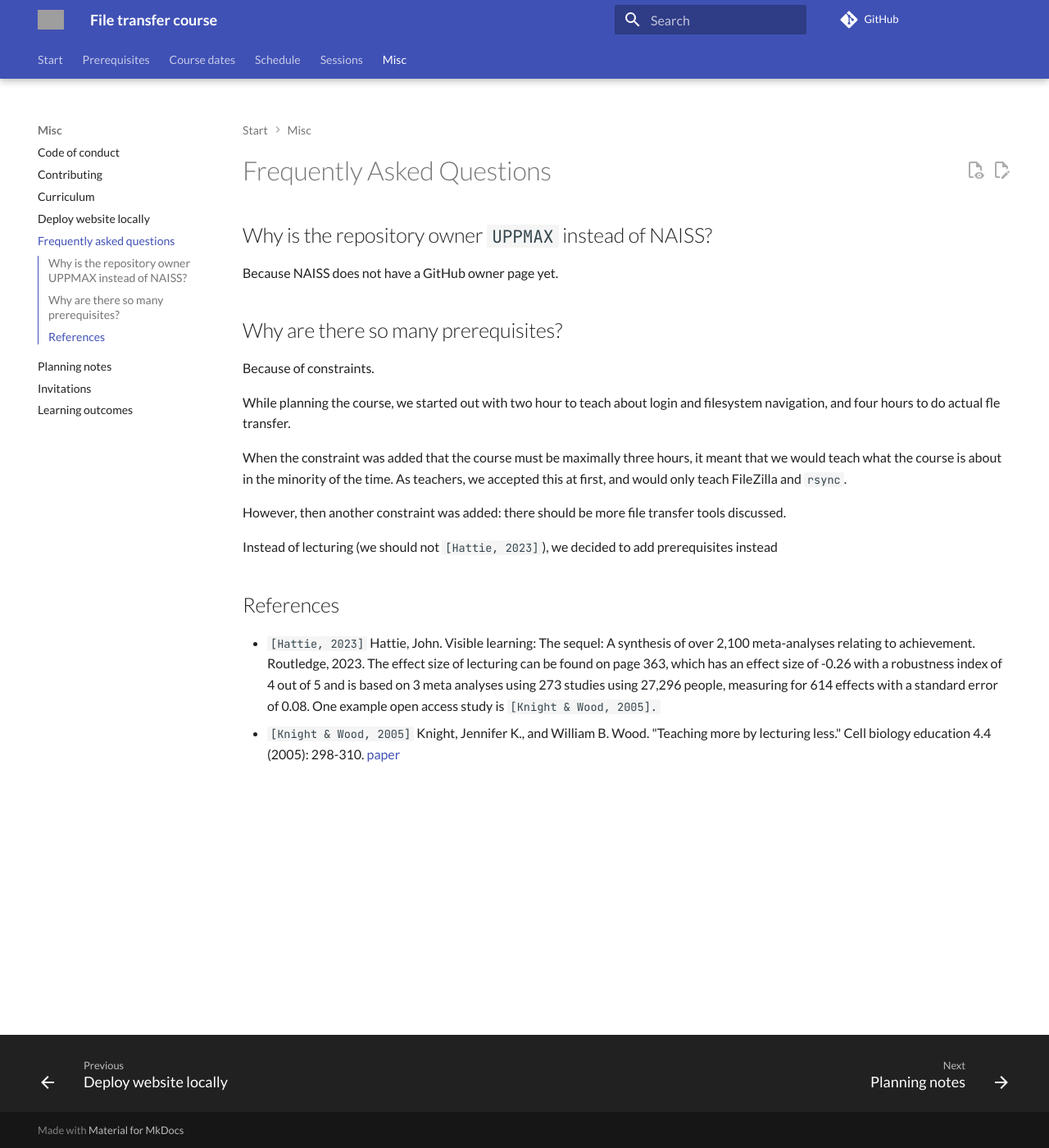
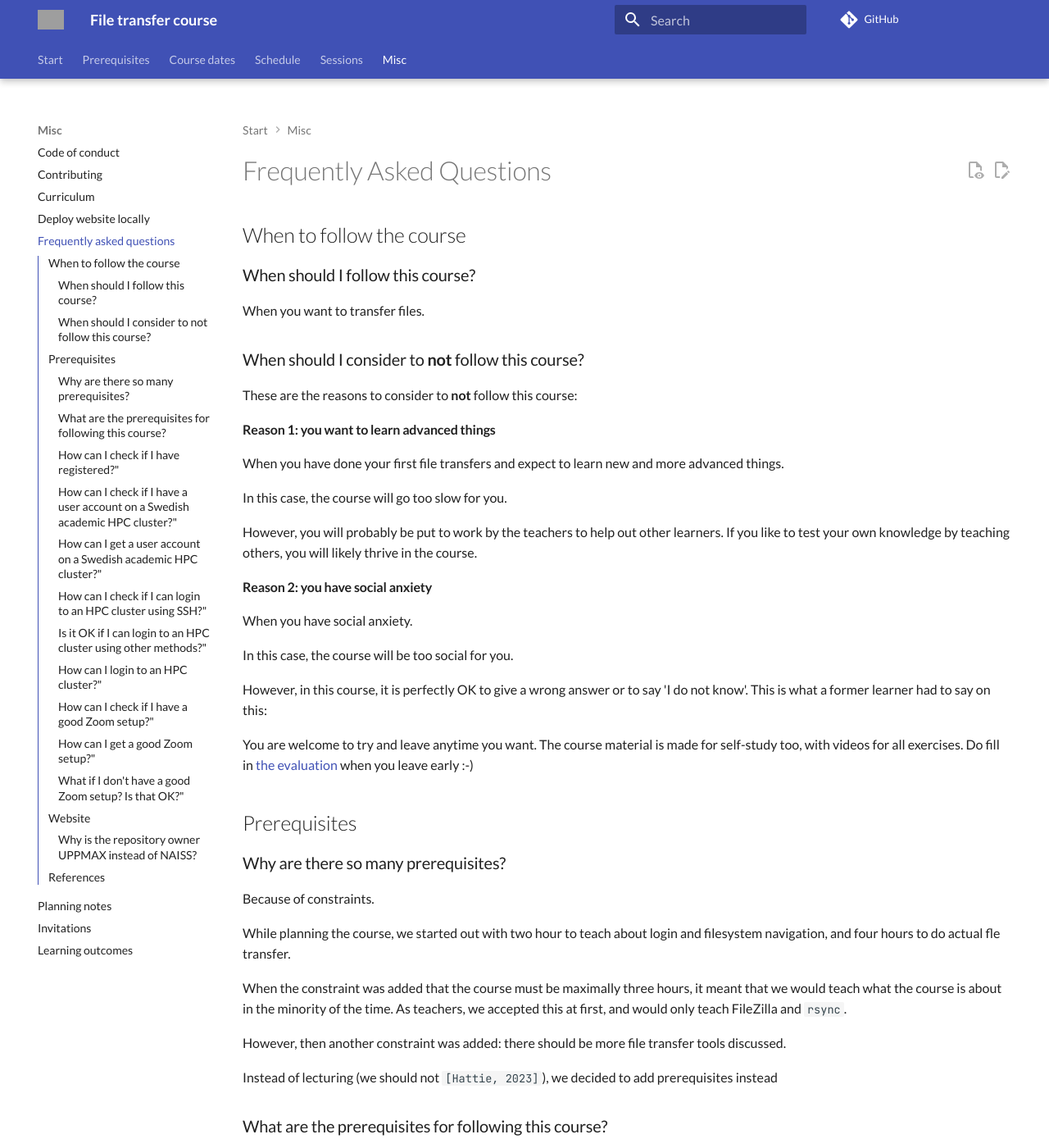
Before and after one commit to UPPMAX/naiss_file_transfer_course, an MkDocs documentation site: the page built from docs/faq.md, in a window 1280 px wide and 1400 px high. Shown: the whole window at 82% size. Built offline with MkDocs 1.6.1 and Material for MkDocs 9.7.7, drawn with Linux system fonts in a browser that asks for light colours; comment, search, counter and statistics services are not loaded; some of the changed text lies outside the part shown; grey boxes are pictures that could not be loaded.

Commit message:
Add prereq number 4 (#14) and how to check the prereqs in the FAQ

```diff
--- a/docs/faq.md
+++ b/docs/faq.md
@@ -7,11 +7,47 @@
 
 # Frequently Asked Questions
 
-## Why is the repository owner `UPPMAX` instead of NAISS?
+## When to follow the course
 
-Because NAISS does not have a GitHub owner page yet.
+### When should I follow this course?
 
-## Why are there so many prerequisites?
+When you want to transfer files.
+
+### When should I consider to **not** follow this course?
+
+These are the reasons to consider to **not** follow this course:
+
+#### Reason 1: you want to learn advanced things
+
+When you have done your first file transfers and
+expect to learn new and more advanced things.
+
+In this case, the course will go too slow for you.
+
+However, you will probably be put to work by the teachers
+to help out other learners.
+If you like to test your own knowledge by teaching others,
+you will likely thrive in the course.
+
+#### Reason 2: you have social anxiety
+
+When you have social anxiety.
+
+In this case, the course will be too social for you.
+
+However, in this course, it is perfectly OK to give a wrong
+answer or to say 'I do not know'. This is what a former
+learner had to say on this:
+
+You are welcome to try and leave anytime you want.
+The course material is made for self-study too, with videos
+for all exercises.
+Do fill in [the evaluation](evaluation.md)
+when you leave early :-)
+
+## Prerequisites
+
+### Why are there so many prerequisites?
 
 Because of constraints.
 
@@ -34,6 +70,85 @@
 Instead of lecturing (we should not `[Hattie, 2023]`),
 we decided to add prerequisites instead
 
+### What are the prerequisites for following this course?
+
+See [prerequisites](prereqs/README.md).
+
+### How can I check if I have registered?"
+
+You should have gotten a welcome email within a couple
+of days.
+
+When it doubt, register another time :-)
+
+### How can I check if I have a user account on a Swedish academic HPC cluster?"
+
+When you can login at [https://supr.naiss.se/](https://supr.naiss.se/).
+
+???- question "How does that look like?"
+
+    It should look similar to this:
+
+    ![A user that logged into SUPR](supr_logged_in.png)
+
+### How can I get a user account on a Swedish academic HPC cluster?"
+
+Register at [https://supr.naiss.se/person/register/](https://supr.naiss.se/person/register/).
+
+### How can I check if I can login to an HPC cluster using SSH?"
+
+This depends on the HPC cluster you are using.
+
+???- question "How does that look like on UPPMAX's Rackham?"
+
+    For UPPMAX's Rackham, it look similar to this:
+
+    ![Logged into Rackham](rackham_logged_in.png)
+
+### Is it OK if I can login to an HPC cluster using other methods?"
+
+Probably: yes
+
+- Using a website: yes
+- Using a local ThinLinc client: yes
+
+### How can I login to an HPC cluster?"
+
+Follow the instructions of your favorite HPC center
+or [the UPPMAX instruction](https://docs.uppmax.uu.se/getting_started/login_rackham_console_password/)
+
+### How can I check if I have a good Zoom setup?"
+
+- You are in a room where you can talk
+- You talk into a (standalone or headset) microphone
+- Others can clearly hear you when you talk
+- Others can see you
+- You can hear others clearly when they talk
+
+### How can I get a good Zoom setup?"
+
+- Find/schedule/book a room where you can talk
+- Buy a simple headset
+
+### What if I don't have a good Zoom setup? Is that OK?"
+
+!!! tip
+
+    > Thank you for creating very interactive [class] room
+
+    A learner from this course ([source](evaluations/20240830/README.md))
+
+No.
+
+You will feel left out, as the course in highly interactive.
+It would be weird to the other learners.
+
+## Website
+
+### Why is the repository owner `UPPMAX` instead of NAISS?
+
+Because NAISS does not have a GitHub owner page yet.
+
 ## References
 
 - `[Hattie, 2023]` Hattie, John. Visible learning:
```
Also changed, not shown: docs/prereqs/README.md (+8 -14 lines).
